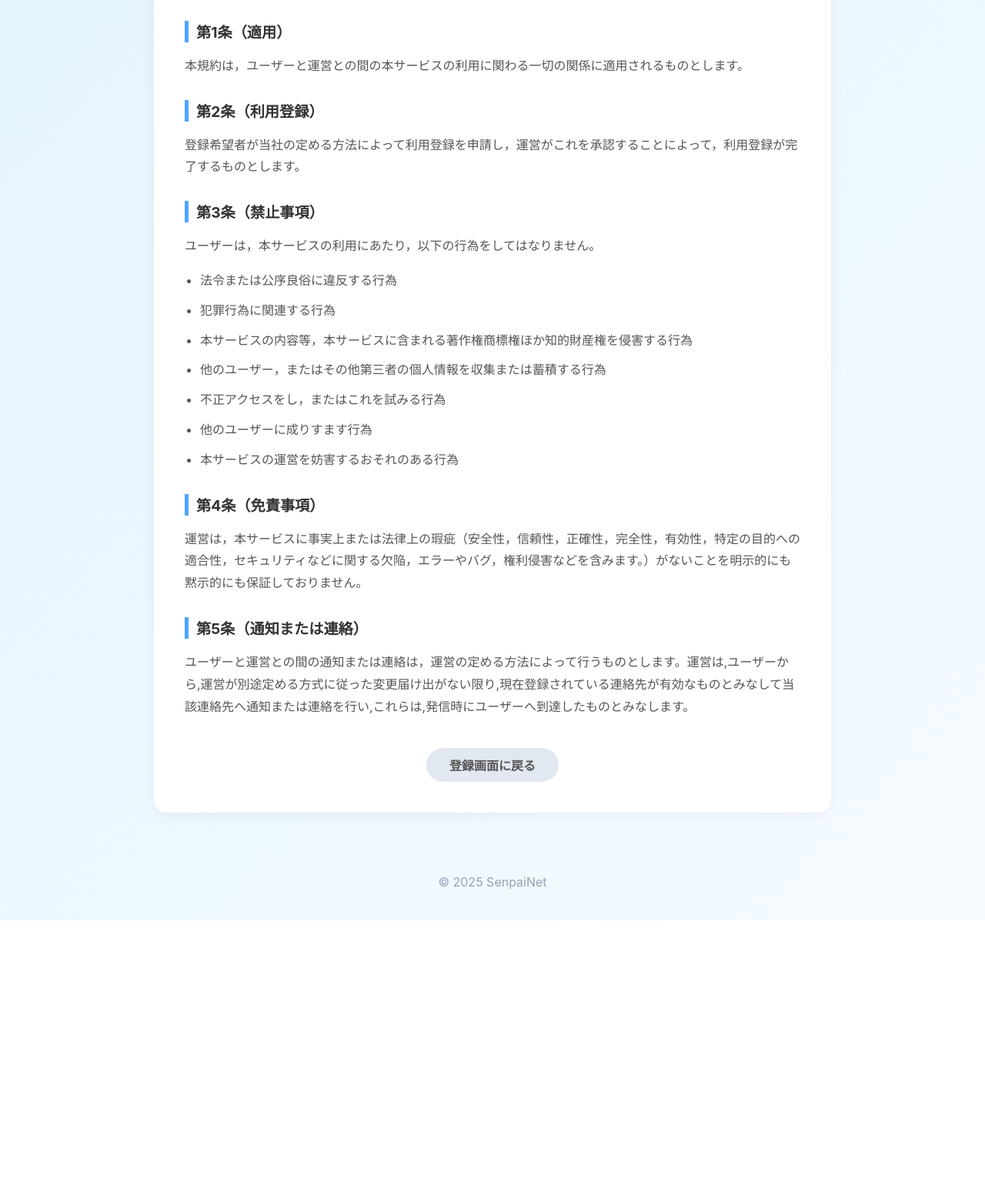
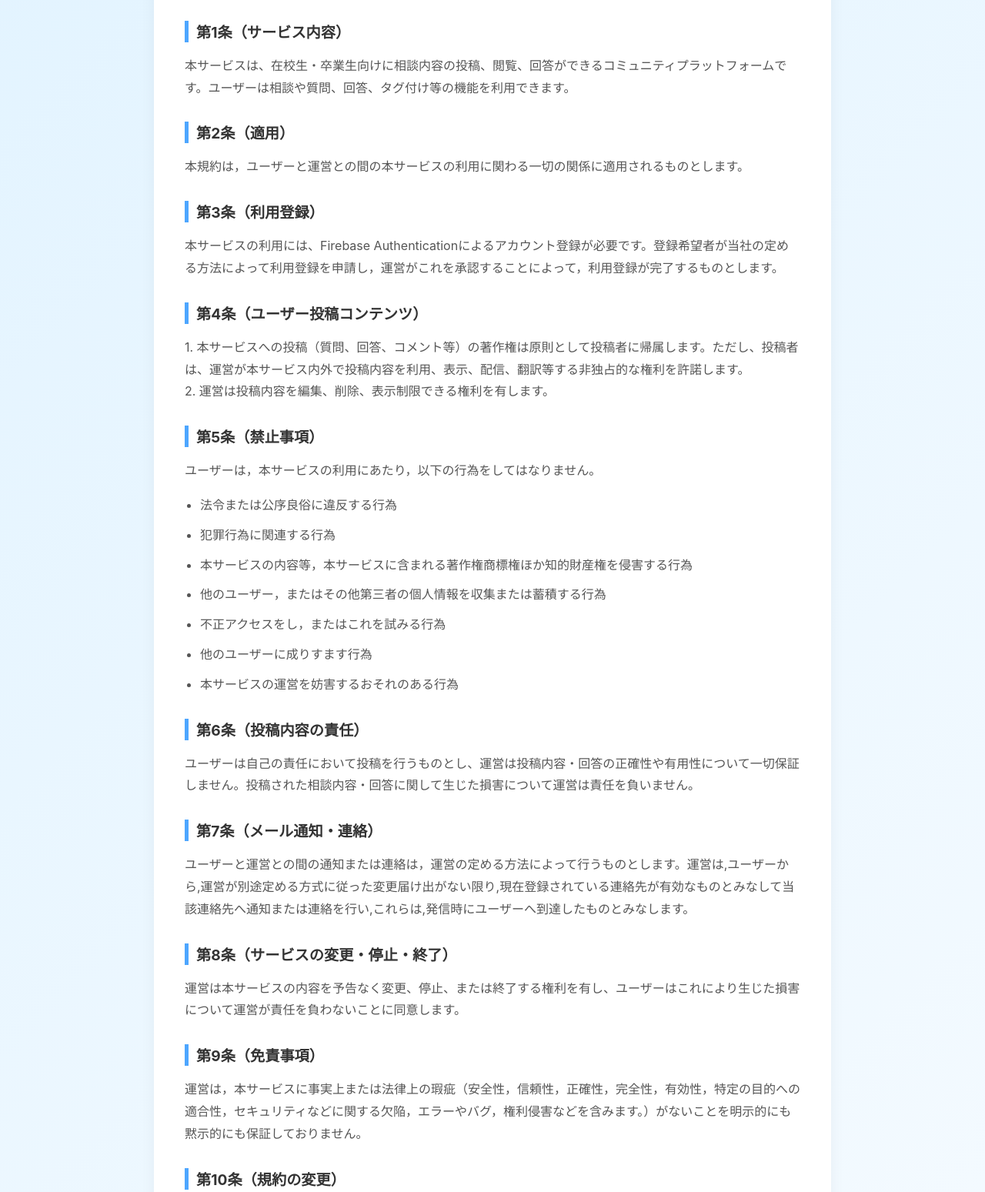
Before and after one commit to SenpaiNet/senpainet.github.io, a plain HTML site: page terms.html in a window 1280 px wide. Shown: the part 367-1916 px from the top of the page at 77% size. Before the commit the page ends 1563 px from the top, so only its background shows below. Drawn offline with Linux system fonts and the light colour scheme.

Commit message:
Update terms.html

```diff
--- a/terms.html
+++ b/terms.html
@@ -2,7 +2,7 @@
 <html lang="ja">
 <head>
   <meta charset="UTF-8">
-  <title>利用規約 | SenpaiNet</title>
+  <title>プライバシーポリシー | SenpaiNet</title>
   <link rel="stylesheet" href="style.css">
   <style>
     .terms-container {
@@ -35,13 +35,19 @@
 
     <p>この利用規約（以下，「本規約」といいます。）は，SenpaiNet運営チーム（以下，「運営」といいます。）がこのウェブサイト上で提供するサービス（以下，「本サービス」といいます。）の利用条件を定めるものです。登録ユーザーの皆さま（以下，「ユーザー」といいます。）には，本規約に従って，本サービスをご利用いただきます。</p>
 
-    <h2>第1条（適用）</h2>
+    <h2>第1条（サービス内容）</h2>
+    <p>本サービスは、在校生・卒業生向けに相談内容の投稿、閲覧、回答ができるコミュニティプラットフォームです。ユーザーは相談や質問、回答、タグ付け等の機能を利用できます。</p>
+
+    <h2>第2条（適用）</h2>
     <p>本規約は，ユーザーと運営との間の本サービスの利用に関わる一切の関係に適用されるものとします。</p>
 
-    <h2>第2条（利用登録）</h2>
-    <p>登録希望者が当社の定める方法によって利用登録を申請し，運営がこれを承認することによって，利用登録が完了するものとします。</p>
+    <h2>第3条（利用登録）</h2>
+    <p>本サービスの利用には、Firebase Authenticationによるアカウント登録が必要です。登録希望者が当社の定める方法によって利用登録を申請し，運営がこれを承認することによって，利用登録が完了するものとします。</p>
 
-    <h2>第3条（禁止事項）</h2>
+    <h2>第4条（ユーザー投稿コンテンツ）</h2>
+    <p>1. 本サービスへの投稿（質問、回答、コメント等）の著作権は原則として投稿者に帰属します。ただし、投稿者は、運営が本サービス内外で投稿内容を利用、表示、配信、翻訳等する非独占的な権利を許諾します。<br>2. 運営は投稿内容を編集、削除、表示制限できる権利を有します。</p>
+
+    <h2>第5条（禁止事項）</h2>
     <p>ユーザーは，本サービスの利用にあたり，以下の行為をしてはなりません。</p>
     <ul>
       <li>法令または公序良俗に違反する行為</li>
@@ -53,12 +59,25 @@
       <li>本サービスの運営を妨害するおそれのある行為</li>
     </ul>
 
-    <h2>第4条（免責事項）</h2>
+    <h2>第6条（投稿内容の責任）</h2>
+    <p>ユーザーは自己の責任において投稿を行うものとし、運営は投稿内容・回答の正確性や有用性について一切保証しません。投稿された相談内容・回答に関して生じた損害について運営は責任を負いません。</p>
+
+    <h2>第7条（メール通知・連絡）</h2>
+    <p>ユーザーと運営との間の通知または連絡は，運営の定める方法によって行うものとします。運営は,ユーザーから,運営が別途定める方式に従った変更届け出がない限り,現在登録されている連絡先が有効なものとみなして当該連絡先へ通知または連絡を行い,これらは,発信時にユーザーへ到達したものとみなします。</p>
+
+    <h2>第8条（サービスの変更・停止・終了）</h2>
+    <p>運営は本サービスの内容を予告なく変更、停止、または終了する権利を有し、ユーザーはこれにより生じた損害について運営が責任を負わないことに同意します。</p>
+
+    <h2>第9条（免責事項）</h2>
     <p>運営は，本サービスに事実上または法律上の瑕疵（安全性，信頼性，正確性，完全性，有効性，特定の目的への適合性，セキュリティなどに関する欠陥，エラーやバグ，権利侵害などを含みます。）がないことを明示的にも黙示的にも保証しておりません。</p>
 
-    <h2>第5条（通知または連絡）</h2>
-    <p>ユーザーと運営との間の通知または連絡は，運営の定める方法によって行うものとします。運営は,ユーザーから,運営が別途定める方式に従った変更届け出がない限り,現在登録されている連絡先が有効なものとみなして当該連絡先へ通知または連絡を行い,これらは,発信時にユーザーへ到達したものとみなします。</p>
+    <h2>第10条（規約の変更）</h2>
+    <p>運営は本規約を予告なく変更することがあり、変更後の規約は本サイトに掲載した時点で効力を生じるものとします。</p>
 
+    <h2>第11条（準拠法・裁判管轄）</h2>
+    <p>本規約は日本法に準拠し、本サービスに関連する紛争は東京地方裁判所または東京簡易裁判所を第一審の専属管轄とします。</p>
+
+    <p>最終更新日2025年12月25日</p>
     <a href="signup.html" class="back-btn">登録画面に戻る</a>
   </main>
 
```
